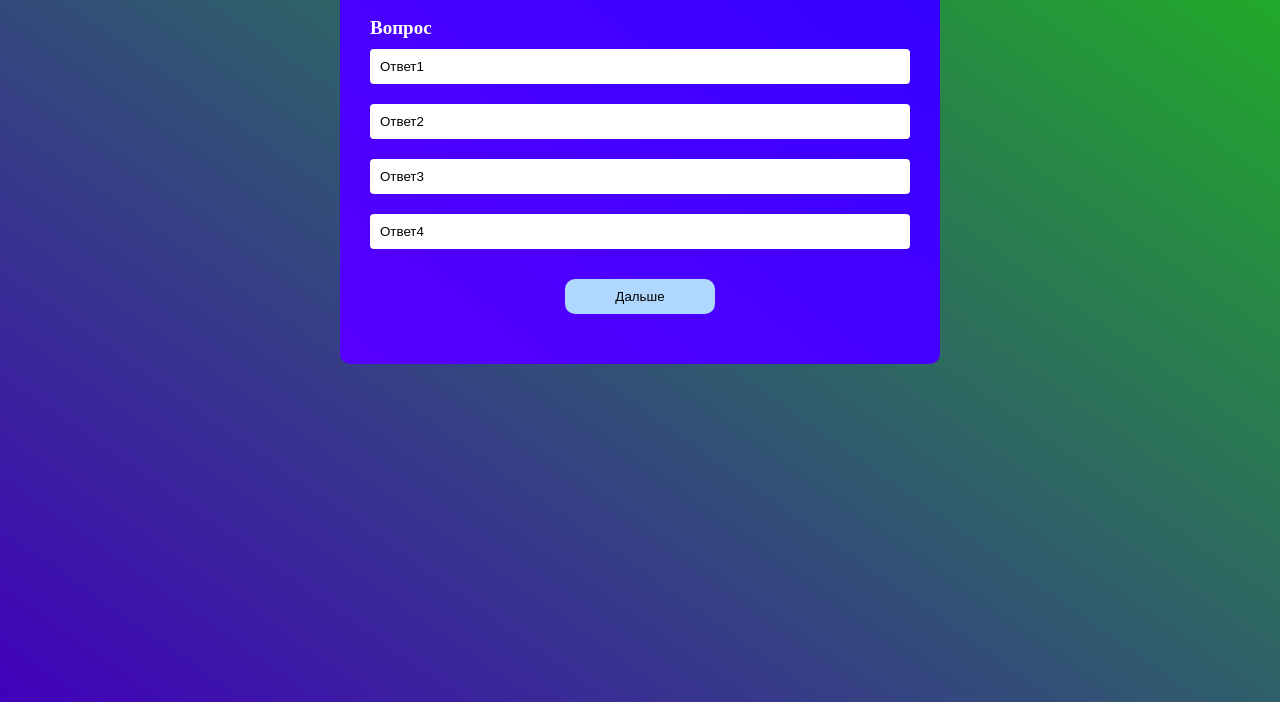
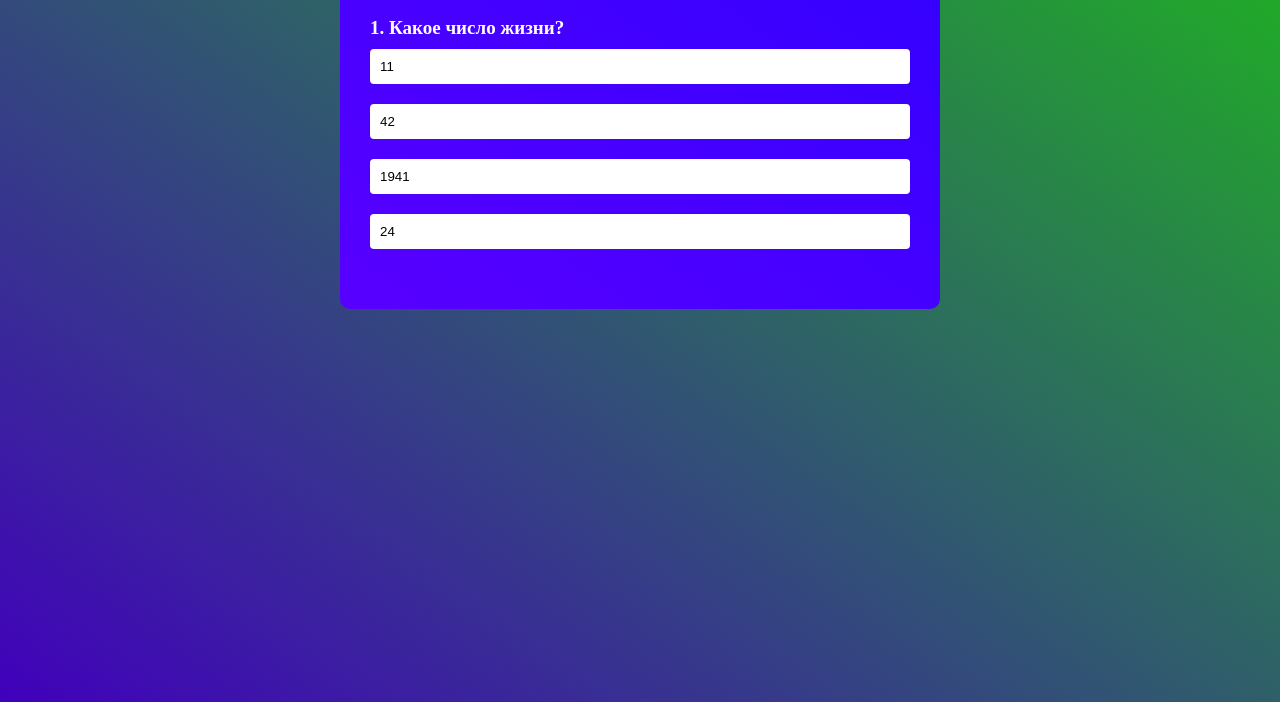
Before and after one commit to KekLolor/Quiz, a plain HTML site: page index.html in a window 1280 px wide. Shown: the part 198-900 px from the top of the page. Drawn offline with Linux system fonts and the light colour scheme.

Commit message:
Working vers

```diff
--- a/index.html
+++ b/index.html
@@ -1,23 +1,27 @@
 <!DOCTYPE html>
 <html lang="en">
 <head>
+    <link rel="stylesheet" href="style.css">
     <meta charset="UTF-8">
-    <link rel="stylesheet" href="style.css">
-    <title>Викторина</title>
+    <link rel="preconnect" href="https://fonts.googleapis.com">
+    <link rel="preconnect" href="https://fonts.gstatic.com" crossorigin>
+    <link href="https://fonts.googleapis.com/css2?family=Jost:ital@1&display=swap" rel="stylesheet">
+    <title>Quiz</title>
 </head>
+
 <body>
     <div class="app">
         <h1>Викторина</h1>
         <div class="quiz">
             <h2 id="question">Вопрос</h2>
-            <div id="answer_buttons">
+            <div id="answer-buttons">
                 <button class="btn">Ответ1</button>
-                <button class="btn">Ответ2</button>
-                <button class="btn">Ответ3</button>
-                <button class="btn">Ответ4</button>
+                <button href="" class="btn">Ответ2</button>
+                <button href="" class="btn">Ответ3</button>
+                <button href="" class="btn">Ответ4</button>
             </div>
-            <button class="next-btn">Дальше</button>
+            <button id="next-btn">Да</button>
         </div>
     </div>
-</body>
-</html>
+        <script src="js.js"></script>
+</body></html>
--- /dev/null
+++ b/js.js
@@ -0,0 +1,219 @@
+const questions = [
+{
+    question: "Какое число жизни?",
+    answers:[
+        {
+        text:"11",
+        correct: false
+    },
+    {
+        text:"42",
+        correct: true
+    },
+    {
+        text:"1941",
+        correct: false
+    },
+    {
+        text:"24",
+        correct: false
+    }
+]
+},
+
+{
+    question: "Реши пример 0^0 ( В степени )",
+    answers:[
+        {
+        text:"1",
+        correct: true
+    },
+    {
+        text:"11",
+        correct: false
+    },
+    {
+        text:"0",
+        correct: false
+    },
+    {
+        text:"1E...",
+        correct: false
+    }
+]
+},
+
+{
+    question: "Сколько тебе лет?",
+    answers:[
+        {
+        text:"24",
+        correct: false
+    },
+    {
+        text:"24",
+        correct: false
+    },
+    {
+        text:"24",
+        correct: false
+    },
+    {
+        text:"5",
+        correct: true
+    }
+]
+},
+
+{
+    question: "Что нельзя сломав починить?",
+    answers:[
+        {
+        text:"Да",
+        correct: true
+    },
+    {
+        text:"Логику",
+        correct: false
+    },
+    {
+        text:"Войну",
+        correct: false
+    },
+    {
+        text:"Еду",
+        correct: false
+    }
+]
+},
+
+{
+    question: "Да",
+    answers:[
+        {
+        text:"Нет",
+        correct: false
+    },
+    {
+        text:"No",
+        correct: true
+    },
+    {
+        text:"Net",
+        correct: false
+    },
+    {
+        text:"Nein",
+        correct: true
+    }
+]
+},
+
+{
+    question: "Какой сейчас год",
+    answers:[
+        {
+        text:"2023",
+        correct: false
+    },
+    {
+        text:"Обычный",
+        correct: true
+    },
+    {
+        text:"Новый",
+        correct: false
+    },
+    {
+        text:"Старый",
+        correct: false
+    }
+]
+},
+]
+
+const questionElement = document.getElementById("question");
+const answerBtns = document.getElementById("answer-buttons");
+const nextBtn = document.getElementById("next-btn");
+
+let currentQuestionIndex = 0;
+let score = 0;
+
+function startQuiz() {
+    currentQuestionIndex = 0;
+    score = 0;
+    nextBtn.innerHTML = "Да";
+    showQuestion();
+}
+
+function showQuestion() {
+    resetState();
+    let currentQuestion = questions[currentQuestionIndex];
+    let questionNu = currentQuestionIndex + 1;
+    questionElement.innerHTML = questionNu + ". " + currentQuestion.question;
+
+    currentQuestion.answers.forEach(answer => {
+        const button = document.createElement("button");
+        button.innerHTML = answer.text;
+        button.classList.add("btn");
+        answerBtns.appendChild(button);
+        if (answer.correct) {
+            button.dataset.correct = answer.correct;
+        }
+        button.addEventListener("click", selectAnsw);
+    })
+}
+
+function resetState() {
+    nextBtn.style.display = "none";
+    while (answerBtns.firstChild) {
+        answerBtns.removeChild(answerBtns.firstChild);
+    }
+};
+
+function selectAnsw(e){
+    const selectBtn = e.target;
+    const isCorrect = selectBtn.dataset.correct === "true";
+    if (isCorrect){
+        selectBtn.classList.add("correct");
+        score++;
+    }else{
+        selectBtn.classList.add("incorrect");
+    }
+
+    Array.from(answerBtns.children).forEach(button =>{
+        if (button.dataset.correct === " true"){
+            button.classList.add("correct");
+        }
+        button.disabled = true
+    });
+    nextBtn.style.display = "block";
+};
+
+
+function showScore(){
+    resetState();
+    questionElement.innerHTML = `Вы набрали ${score} правильных ответов из ${questions.length}!`;
+    nextBtn.innerHTML = "Играть снова!";
+    nextBtn.style.display = "block";
+};
+
+function handleNExtButton(){
+    currentQuestionIndex++;
+    if (currentQuestionIndex < questions.length){
+        showQuestion();
+    }else{
+        showScore();
+    }
+}
+
+nextBtn.addEventListener("click",() => {
+    if (currentQuestionIndex < questions.length) {
+        handleNExtButton();
+    }else {
+        startQuiz();
+    }
+});
+
+
+startQuiz();
--- a/style.css
+++ b/style.css
@@ -60,7 +60,7 @@ body {
     cursor: no-drop;
 }
 
-.next-btn{
+#next-btn{
     background: #b0d8ff;
     border-radius: 10px;
     width: 150px;
@@ -69,7 +69,7 @@ body {
     padding: 10px;
     margin: 20px auto 0;
     cursor: pointer;
-    display: block;
+    display: none;
 
 }
 
```
